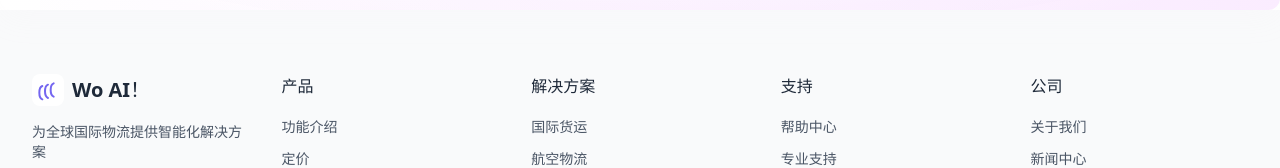
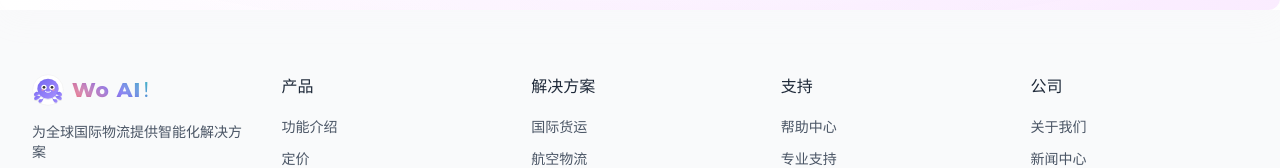
Before and after one commit to LeoYang9189/wooo, a React (Vite) app: page / in a window 1280 px wide. Shown: the part 3822-3990 px from the top of the page. Built offline with nearby package versions, Linux system fonts and the light colour scheme.

Commit message:
更新Footer中的logo样式，使其与Header保持一致，并添加服务条款和隐私政策链接

```diff
--- a/src/components/layout/Footer.tsx
+++ b/src/components/layout/Footer.tsx
@@ -1,4 +1,4 @@
-import logoImg from '../../assets/logo.svg';
+import octopusAvatar from '../../assets/octopus-avatar-new.svg';
 
 const Footer = () => {
   const footerLinks = [
@@ -47,24 +47,33 @@ const Footer = () => {
           {/* 公司信息 */}
           <div className="md:col-span-1">
             <div className="flex items-center mb-4">
-              <img src={logoImg} alt="Logo" className="h-8 w-auto" />
-              <span className="ml-2 text-xl font-bold text-gray-800">Wo AI！</span>
+              <img src={octopusAvatar} alt="AI沃宝" className="h-8 w-8" />
+              <span className="ml-2 text-xl font-bold" style={{
+                fontFamily: "'Montserrat', 'Segoe UI', sans-serif",
+                fontWeight: "800",
+                letterSpacing: "1px",
+                background: "linear-gradient(45deg, #FF6B6B, #7466F0, #19D3AE)",
+                WebkitBackgroundClip: "text",
+                WebkitTextFillColor: "transparent",
+                display: "inline-block",
+                textShadow: "0 0 5px rgba(255,255,255,0.3)"
+              }}>Wo AI！</span>
             </div>
             <p className="text-gray-600 text-sm mb-4">
               为全球国际物流提供智能化解决方案
             </p>
             <div className="flex space-x-4">
-              <a href="#" className="text-gray-400 hover:text-primary">
+              <a href="#" className="text-gray-400 hover:text-primary" title="YouTube" aria-label="访问我们的YouTube频道">
                 <svg className="h-5 w-5" fill="currentColor" viewBox="0 0 24 24">
                   <path d="M12 0c-6.627 0-12 5.373-12 12s5.373 12 12 12 12-5.373 12-12-5.373-12-12-12zm4.441 16.892c-2.102.144-6.784.144-8.883 0-2.276-.156-2.541-1.27-2.558-4.892.017-3.629.285-4.736 2.558-4.892 2.099-.144 6.782-.144 8.883 0 2.277.156 2.541 1.27 2.559 4.892-.018 3.629-.285 4.736-2.559 4.892zm-6.441-7.234l4.917 2.338-4.917 2.346v-4.684z"/>
                 </svg>
               </a>
-              <a href="#" className="text-gray-400 hover:text-primary">
+              <a href="#" className="text-gray-400 hover:text-primary" title="Instagram" aria-label="访问我们的Instagram账号">
                 <svg className="h-5 w-5" fill="currentColor" viewBox="0 0 24 24">
                   <path d="M12 0c-6.627 0-12 5.373-12 12s5.373 12 12 12 12-5.373 12-12-5.373-12-12-12zm-2.917 18.339c-2.209 0-4-1.791-4-4 0-2.209 1.791-4 4-4s4 1.791 4 4c0 2.209-1.791 4-4 4zm8.342-8.248c-1.105 0-2-0.895-2-2 0-1.105 0.895-2 2-2 1.104 0 2 0.895 2 2 0 1.105-0.896 2-2 2z"/>
                 </svg>
               </a>
-              <a href="#" className="text-gray-400 hover:text-primary">
+              <a href="#" className="text-gray-400 hover:text-primary" title="LinkedIn" aria-label="访问我们的LinkedIn主页">
                 <svg className="h-5 w-5" fill="currentColor" viewBox="0 0 24 24">
                   <path d="M12 0c-6.627 0-12 5.373-12 12s5.373 12 12 12 12-5.373 12-12-5.373-12-12-12zm-2 16h-2v-6h2v6zm-1-6.891c-.607 0-1.1-.496-1.1-1.109 0-.612.492-1.109 1.1-1.109s1.1.497 1.1 1.109c0 .613-.493 1.109-1.1 1.109zm8 6.891h-1.998v-2.861c0-1.881-2.002-1.722-2.002 0v2.861h-2v-6h2v1.093c.872-1.616 4-1.736 4 1.548v3.359z"/>
                 </svg>
@@ -96,8 +105,8 @@ const Footer = () => {
               © 2025 WallTech. 保留所有权利.
             </p>
             <div className="flex space-x-6 mt-4 md:mt-0">
-              <a href="#" className="text-gray-500 hover:text-primary text-sm">隐私政策</a>
-              <a href="#" className="text-gray-500 hover:text-primary text-sm">服务条款</a>
+              <a href="/privacy" className="text-gray-500 hover:text-primary text-sm">隐私政策</a>
+              <a href="/terms" className="text-gray-500 hover:text-primary text-sm">服务条款</a>
               <a href="#" className="text-gray-500 hover:text-primary text-sm">Cookie 设置</a>
             </div>
           </div>
```
